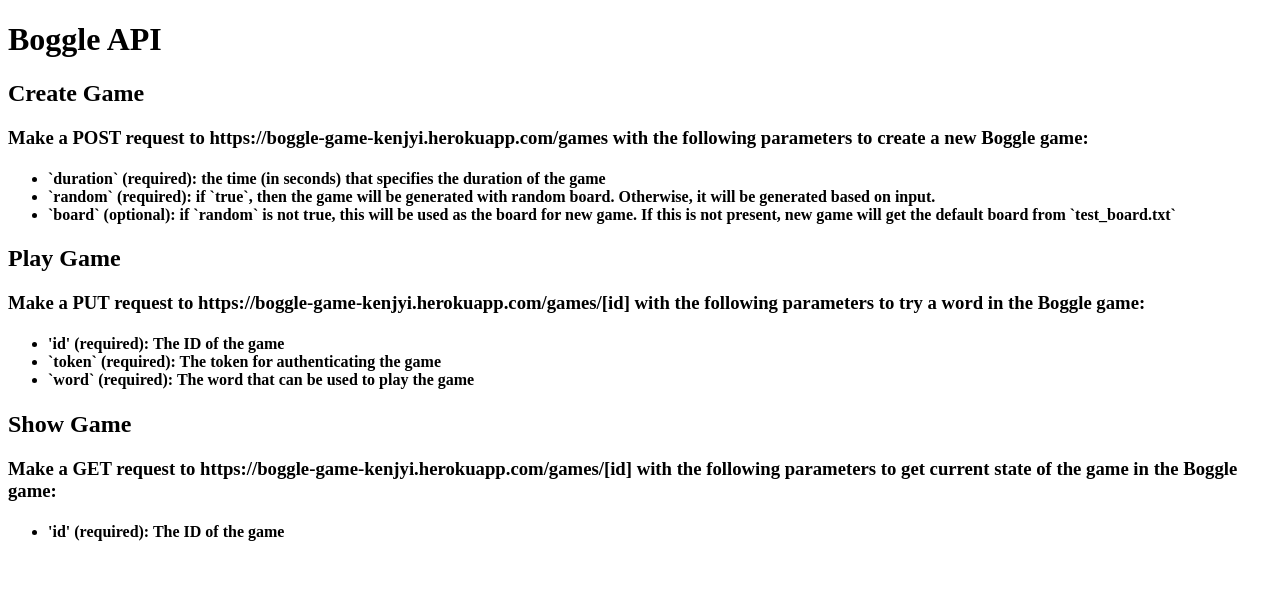
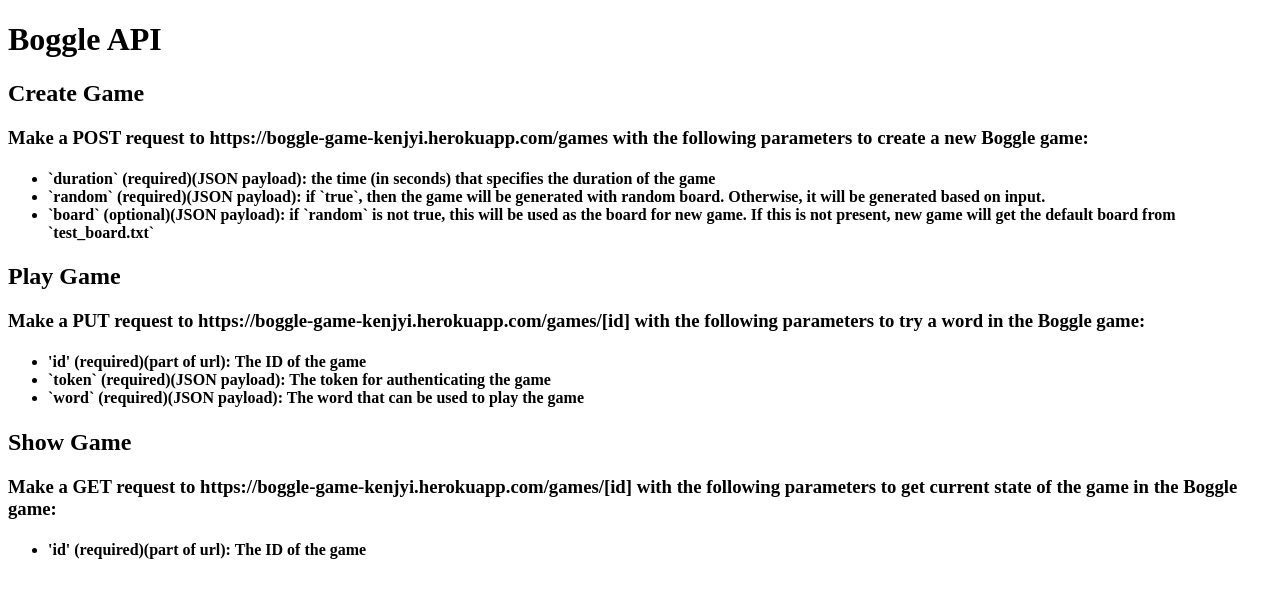
Before and after one commit to LeaKyJar/boggle_game, a Flask app: page / in a window 1280 px wide. Shown: the top 598 px of the page. Run offline with Flask 2, Linux system fonts and the light colour scheme.

Commit message:
fixed non-JSON payload error

```diff
--- a/app.py
+++ b/app.py
@@ -62,8 +62,6 @@ def create_game():
 @app.route("/games/<id>", methods=["GET","PUT"])
 def game(id): #determines all responses to queries in game
     content = request.get_json()
-    if content == None:
-        return Response(json.dumps({"message": "JSON payload missing"}), status=400)
     id = int(id)
     if id not in games:
         return Response(json.dumps({"message": "invalid id"}), status=404)
@@ -78,6 +76,8 @@ def game(id): #determines all responses to queries in game
         return show_game(id)
 
     if request.method == "PUT":
+        if content == None:
+            return Response(json.dumps({"message": "JSON payload missing"}), status=400)
         if "token" not in content:
             return Response(json.dumps({"message": "token was not provided"}), status=400)
         if content["token"] != temp["token"]:
--- a/templates/landing.html
+++ b/templates/landing.html
@@ -9,19 +9,19 @@
     <h2>Create Game</h2>
     <h3>Make a POST request to https://boggle-game-kenjyi.herokuapp.com/games with the following parameters to create a new Boggle game:</h3>
     <h4><ul>
-        <li>`duration` (required): the time (in seconds) that specifies the duration of the game</li>
-        <li>`random` (required): if `true`, then the game will be generated with random board.  Otherwise, it will be generated based on input.</li>
-        <li>`board` (optional): if `random` is not true, this will be used as the board for new game. If this is not present, new game will get the default board from `test_board.txt`</li>
+        <li>`duration` (required)(JSON payload): the time (in seconds) that specifies the duration of the game</li>
+        <li>`random` (required)(JSON payload): if `true`, then the game will be generated with random board.  Otherwise, it will be generated based on input.</li>
+        <li>`board` (optional)(JSON payload): if `random` is not true, this will be used as the board for new game. If this is not present, new game will get the default board from `test_board.txt`</li>
     </ul></h4><h2>Play Game</h2>
     <h3>Make a PUT request to https://boggle-game-kenjyi.herokuapp.com/games/[id] with the following parameters to try a word in the Boggle game:</h3>
     <h4><ul>
-        <li>'id' (required): The ID of the game</li>
-        <li>`token` (required): The token for authenticating the game</li>
-        <li>`word` (required): The word that can be used to play the game</li>
+        <li>'id' (required)(part of url): The ID of the game</li>
+        <li>`token` (required)(JSON payload): The token for authenticating the game</li>
+        <li>`word` (required)(JSON payload): The word that can be used to play the game</li>
     </ul></h4></ul></h4><h2>Show Game</h2>
     <h3>Make a GET request to https://boggle-game-kenjyi.herokuapp.com/games/[id] with the following parameters to get current state of the game in the Boggle game:</h3>
     <h4><ul>
-        <li>'id' (required): The ID of the game</li>
+        <li>'id' (required)(part of url): The ID of the game</li>
     </ul></h4>
 </body>
 </html>
```
Also changed, not shown: boggle_solver.py (+0 -15 lines).
